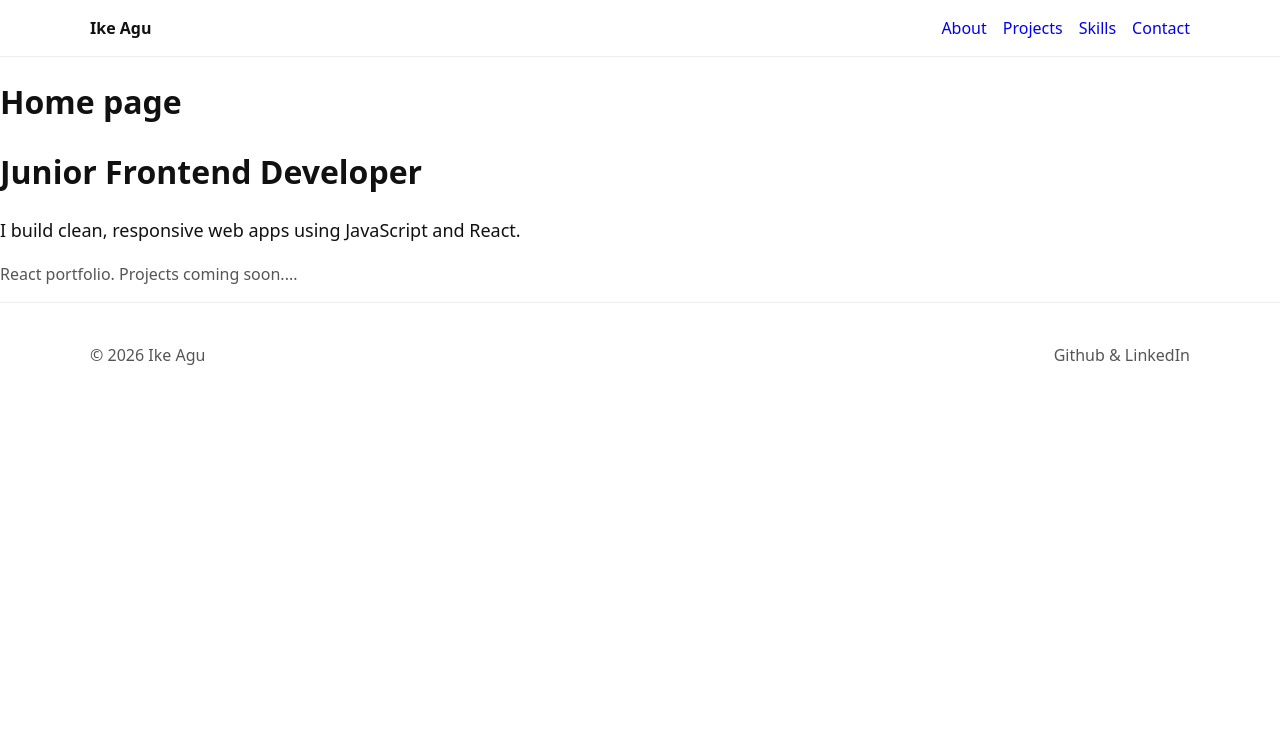
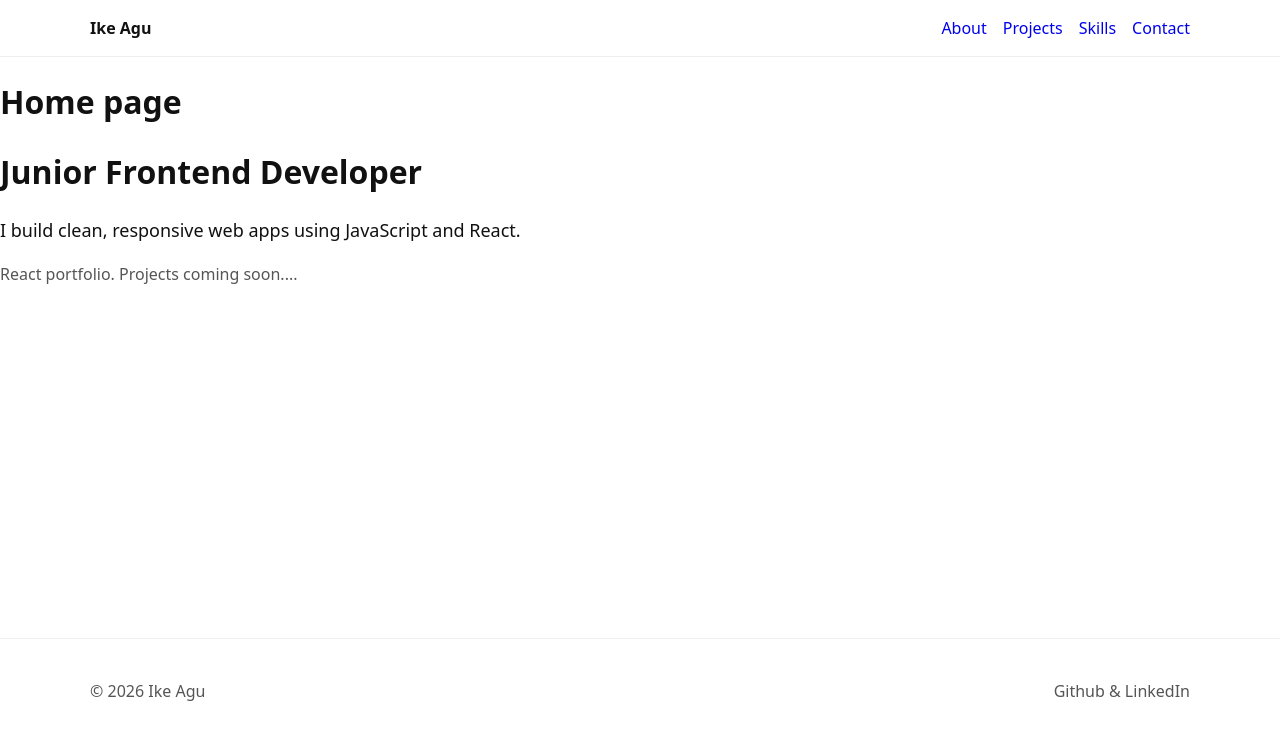
Before and after one commit to ike-agu/Ikenna-Agulobi-Portfolio, a React (Vite) app in the folder Ikenna-portfolio/: page / in a window 1280 px wide. Shown: the top 740 px of the page. Built offline with nearby package versions, Linux system fonts and the light colour scheme.

Commit message:
style: set minimum height for the main content area to prevent footer from jumping on short pages

```diff
--- a/Ikenna-portfolio/src/components/Layout.jsx
+++ b/Ikenna-portfolio/src/components/Layout.jsx
@@ -6,7 +6,7 @@ export default function Layout(){
   return(
     <>
     <Navbar />
-    <main>
+    <main >
       <Outlet />
     </main>
     <Footer />
--- a/Ikenna-portfolio/src/styles/global.css
+++ b/Ikenna-portfolio/src/styles/global.css
@@ -11,6 +11,10 @@ body{
   margin: 0;
   color: #111;
   background: #fff;
+}
+
+main{
+  min-height: 70vh;
 }
 
 .container{
```
